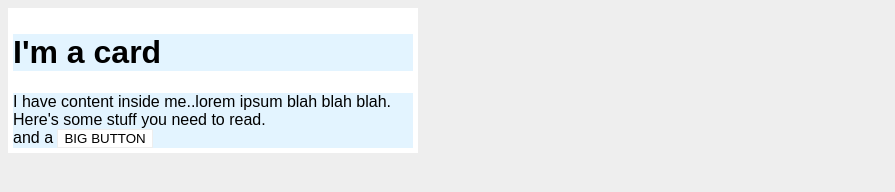
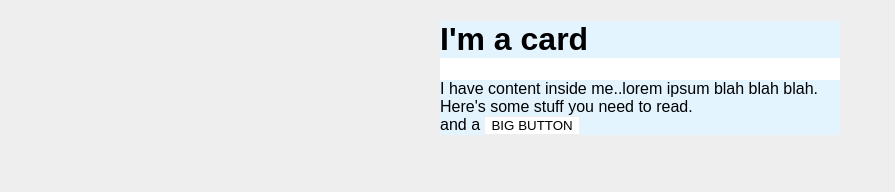
Before and after one commit to Demetrius-Redmond/TOP-Completed, a plain HTML site: page block-and-inline/02-margin-and-padding-2/index.html in a window 1280 px wide. Shown: the whole page, without its empty margins (0-895 px from the left). Drawn offline with Linux system fonts and the light colour scheme.

Commit message:
couldn't complete 02

```diff
--- a/block-and-inline/02-margin-and-padding-2/style.css
+++ b/block-and-inline/02-margin-and-padding-2/style.css
@@ -6,8 +6,7 @@ body {
 .card {
   width: 400px;
   background: #fff;
-  padding: 5px ;
-  box-block: auto;
+  margin: 16px auto;
 }
 
 .title {
```
